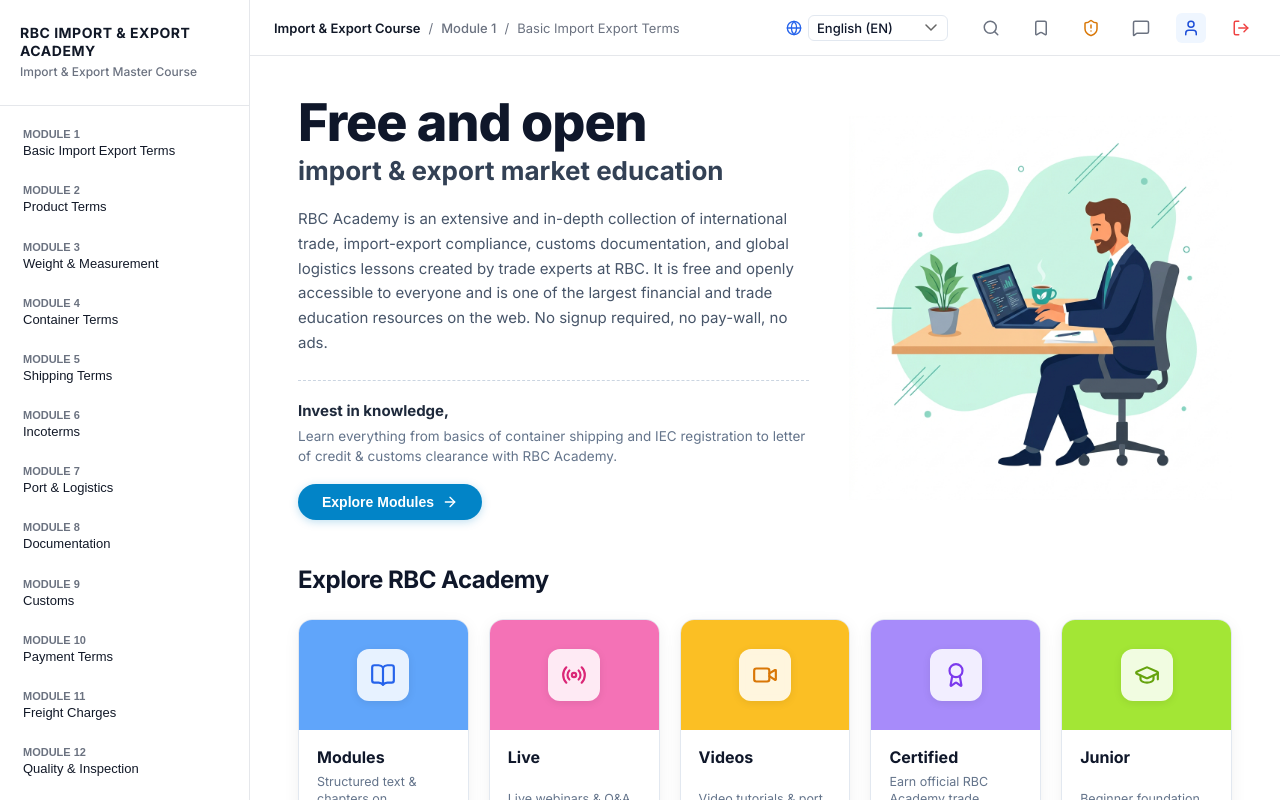
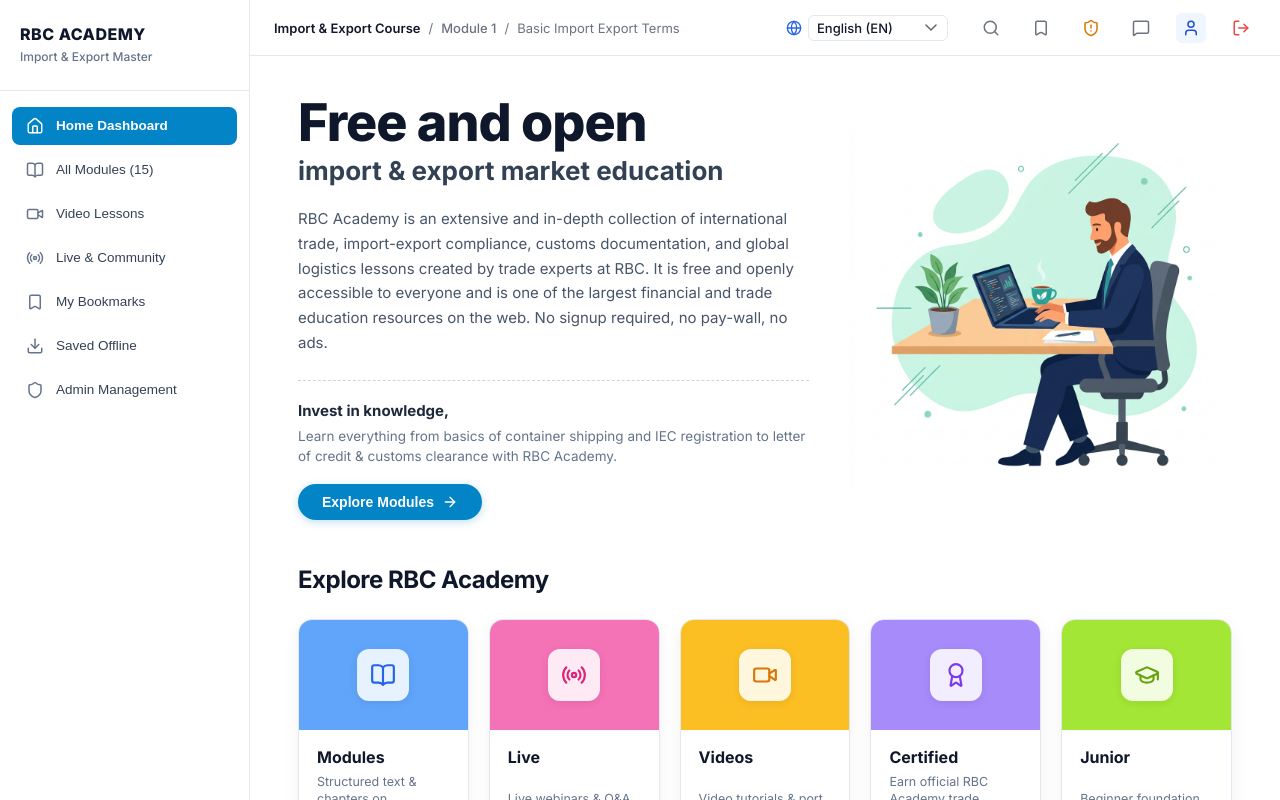
Before and after one commit to rbcimportandexport/EQUCATIONSYSTEM, a React (Vite) app: page / in a window 1280 px wide. Built offline with nearby package versions, Linux system fonts and the light colour scheme; no server answers; a web font is replaced by a local one.

Commit message:
fix: Push cleaned Sidebar navigation to remove vertical module list

```diff
--- a/src/components/Sidebar.tsx
+++ b/src/components/Sidebar.tsx
@@ -1,6 +1,9 @@
 import React from 'react';
 import { useApp } from '../context/AppContext';
-import { translateModuleTitle, uiTranslations } from '../utils/translator';
+import {
+  Home, BookOpen, Video, Radio, Bookmark,
+  Download, Shield
+} from 'lucide-react';
 
 interface SidebarProps {
   isOpen?: boolean;
@@ -10,43 +13,65 @@ interface SidebarProps {
 
 export const Sidebar: React.FC<SidebarProps> = ({ isOpen = false, onClose }) => {
   const {
-    modules,
-    selectedModuleId,
-    setSelectedModuleId,
+    activeView,
     setActiveView,
-    language
+    userRole
   } = useApp();
 
-  const handleSelectModule = (moduleId: string) => {
-    setSelectedModuleId(moduleId);
-    setActiveView('Chapters');
+  const handleNav = (view: any) => {
+    setActiveView(view);
     if (onClose) onClose();
   };
+
+  const navItems = [
+    { id: 'Dashboard', label: 'Home Dashboard', icon: Home },
+    { id: 'Courses', label: 'All Modules (15)', icon: BookOpen },
+    { id: 'Chapters', label: 'Video Lessons', icon: Video },
+    { id: 'Community', label: 'Live & Community', icon: Radio },
+    { id: 'Bookmarks', label: 'My Bookmarks', icon: Bookmark },
+    { id: 'Downloads', label: 'Saved Offline', icon: Download },
+  ];
+
+  if (userRole === 'admin') {
+    navItems.push({ id: 'AdminPanel', label: 'Admin Management', icon: Shield });
+  }
 
   return (
     <aside className={`sidebar-redesign ${isOpen ? 'mobile-open' : ''}`}>
       {/* Top Section */}
-      <div className="sidebar-academy-header">
-        <h2 className="academy-title">{uiTranslations[language].academyTitle}</h2>
-        <h3 className="course-subtitle">{uiTranslations[language].courseSubtitle}</h3>
+      <div className="sidebar-academy-header" style={{ padding: '24px 20px', borderBottom: '1px solid #e2e8f0' }}>
+        <h2 className="academy-title" style={{ fontSize: '16px', fontWeight: '800', color: '#0f172a', margin: 0 }}>RBC ACADEMY</h2>
+        <h3 className="course-subtitle" style={{ fontSize: '12px', color: '#64748b', margin: '4px 0 0 0', fontWeight: '500' }}>Import & Export Master</h3>
       </div>
 
-      {/* Modules List Navigation */}
-      <nav className="sidebar-modules-list">
-        {modules.map((mod, index) => {
-          const isActive = selectedModuleId === mod.id;
-          const translatedTitle = translateModuleTitle(mod.title, language);
-
+      {/* Navigation Items */}
+      <nav style={{ padding: '16px 12px', display: 'flex', flexDirection: 'column', gap: '6px' }}>
+        {navItems.map((item) => {
+          const Icon = item.icon;
+          const isActive = activeView === item.id;
           return (
             <button
-              key={mod.id}
-              className={`sidebar-module-item-btn ${isActive ? 'active' : ''}`}
-              onClick={() => handleSelectModule(mod.id)}
+              key={item.id}
+              onClick={() => handleNav(item.id)}
+              style={{
+                display: 'flex',
+                alignItems: 'center',
+                gap: '12px',
+                width: '100%',
+                padding: '10px 14px',
+                borderRadius: '8px',
+                border: 'none',
+                background: isActive ? '#0284c7' : 'transparent',
+                color: isActive ? '#ffffff' : '#334155',
+                fontSize: '13.5px',
+                fontWeight: isActive ? 700 : 500,
+                cursor: 'pointer',
+                textAlign: 'left',
+                transition: 'all 0.15s ease'
+              }}
             >
-              <div className="module-item-order">
-                {language === 'hi' ? 'मॉड्यूल' : language === 'gu' ? 'મોડ્યુલ' : language === 'mr' ? 'मॉड्यूल' : 'Module'} {mod.order || index + 1}
-              </div>
-              <div className="module-item-title">{translatedTitle}</div>
+              <Icon size={18} color={isActive ? '#ffffff' : '#64748b'} />
+              <span>{item.label}</span>
             </button>
           );
         })}
```
